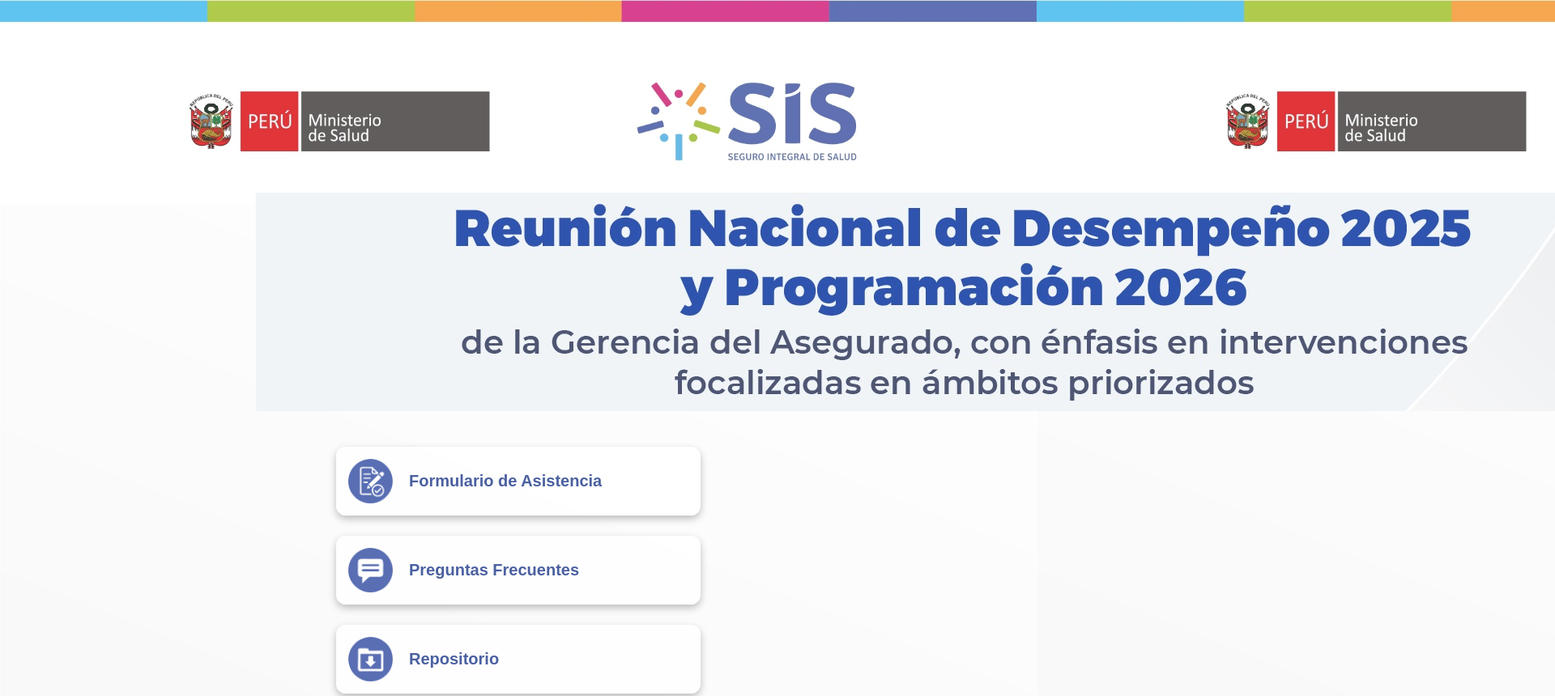
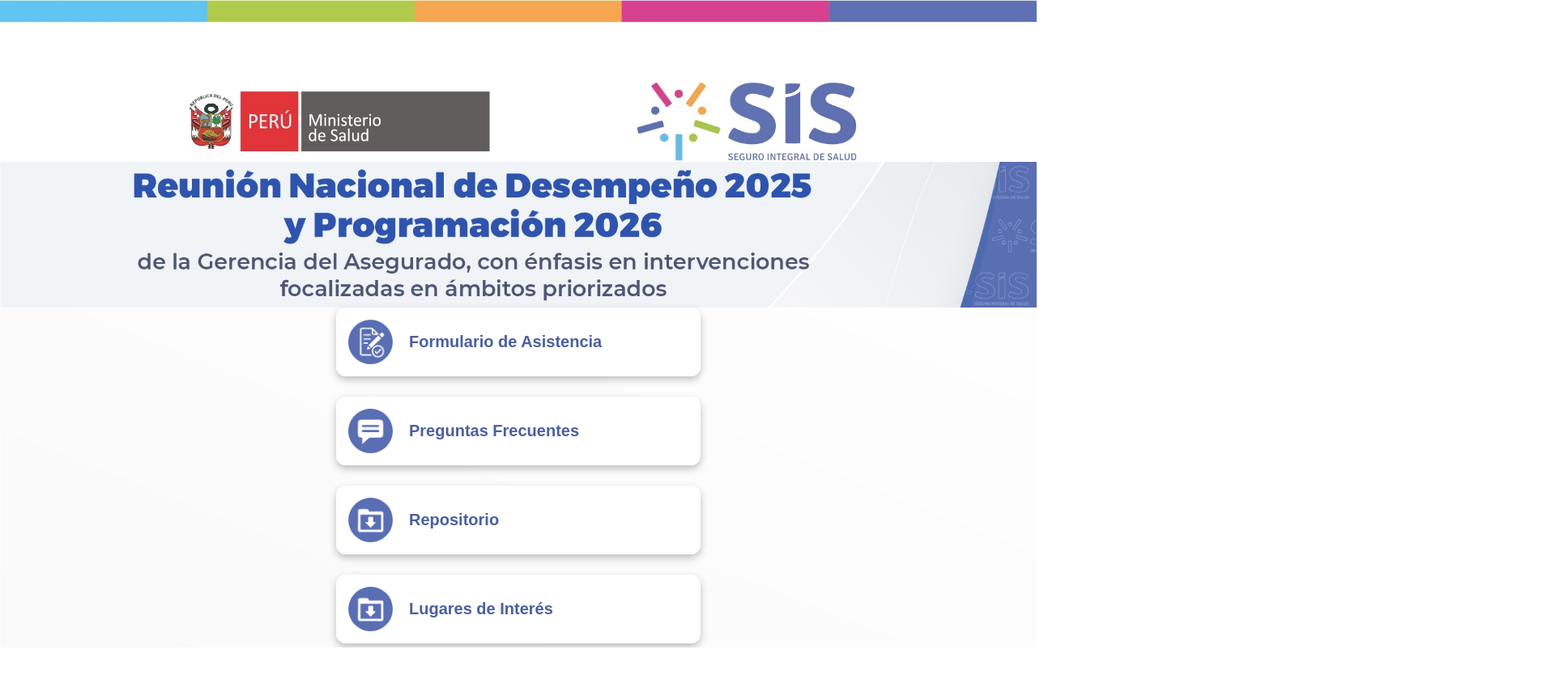
Before and after one commit to planga2025-droid/PLAN-UPPA-2025, a plain HTML site: page index.html in a window 1280 px wide. Shown: the top 860 px of the page at 81% size, 1920 px wide, since content can reach past the window. After the commit the page ends 800 px from the top, so only its background shows below. Drawn offline with Linux system fonts and the light colour scheme.

Commit message:
Update index.html

```diff
--- a/index.html
+++ b/index.html
@@ -21,18 +21,14 @@ body {
     padding-top: 200px;
 }
 
-.title {
-    font-size: 22px;
-    margin: 20px auto;
-    width: 90%;
-    max-width: 650px;
-    background: none; /* SIN FONDO */
-    padding: 18px;
-    border-radius: 15px;
-    color: rgb(91, 111, 189); /* COLOR NUEVO */
-    font-weight: bold;
+
+ .banner {
+    width: 100%;
+    height: auto;
+    display: block;
+    margin: 0;
+    padding: 0;
 }
-
 .menu {
     width: 90%;
     max-width: 450px;
```
